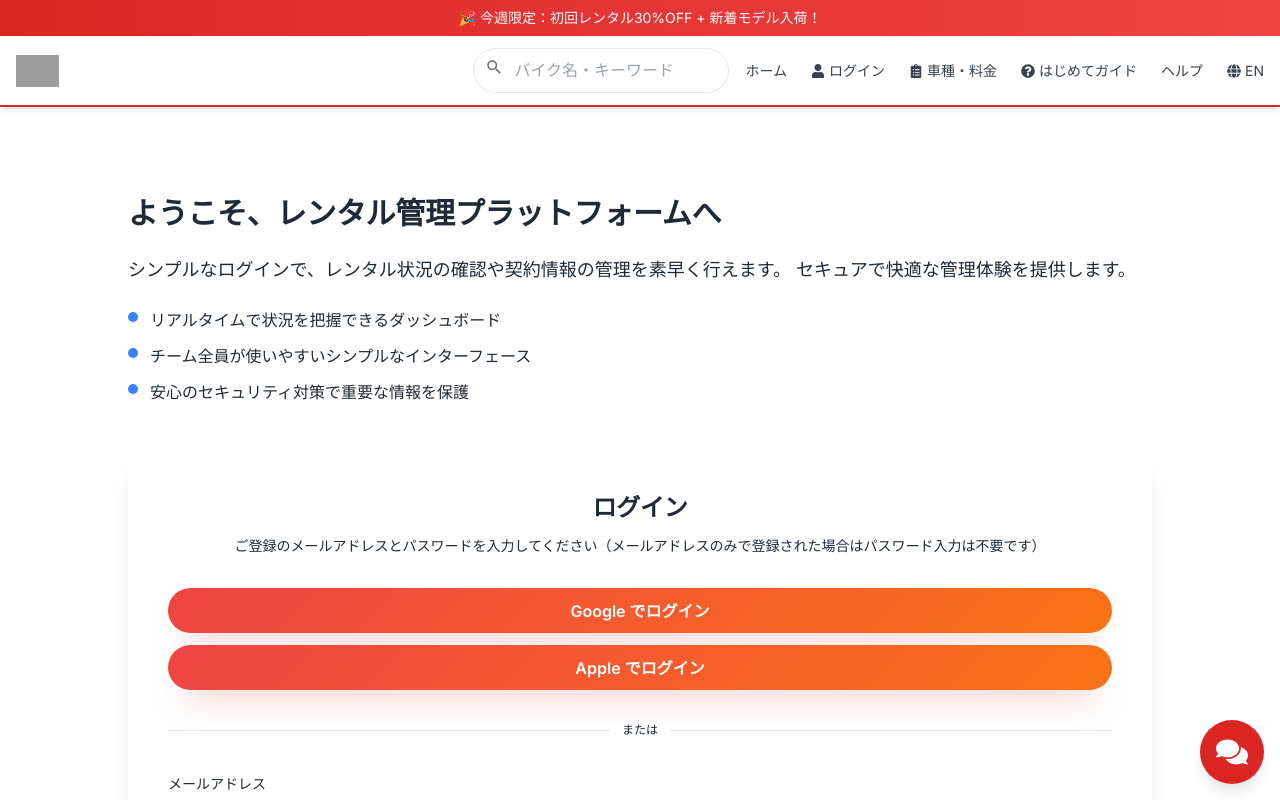
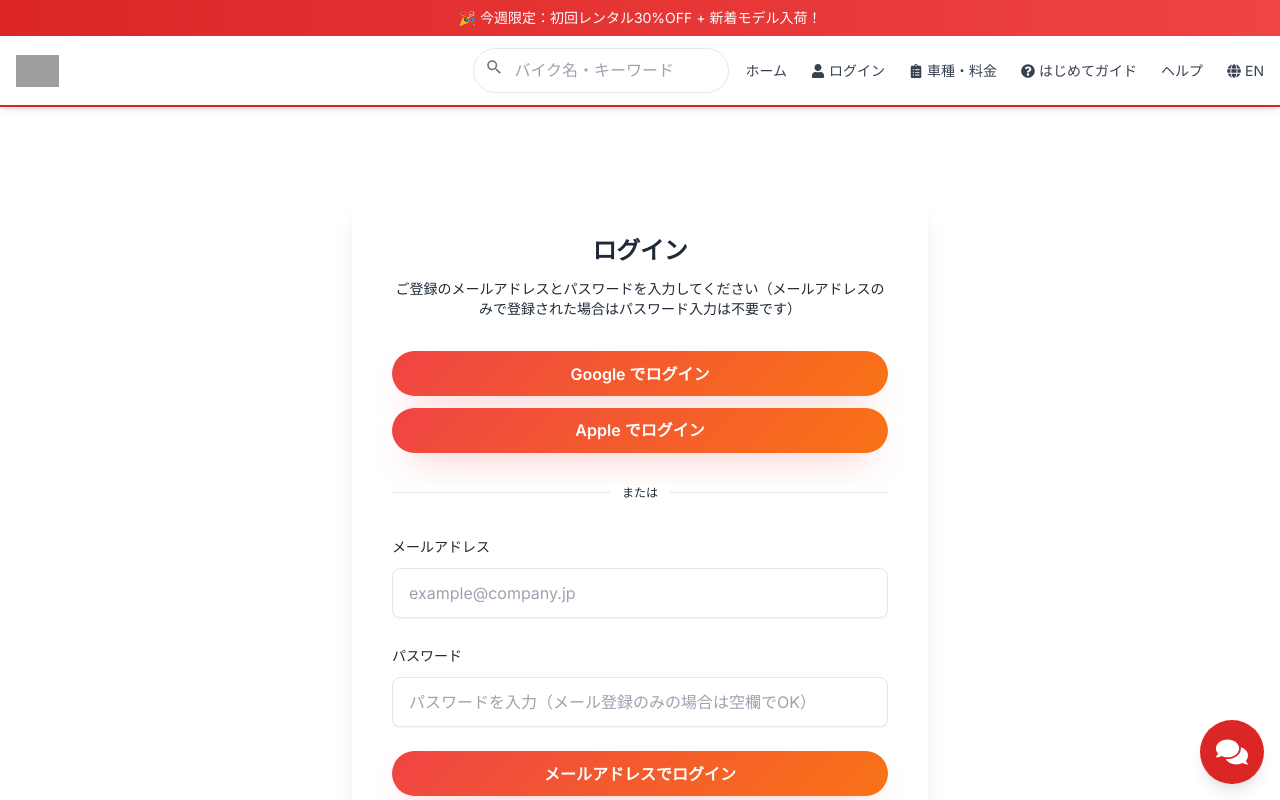
Before and after one commit to maruyamamasaya/yasukari, a Next.js app: page /login in a window 1280 px wide. Shown: the top 800 px of the page. Built offline with nearby package versions, Linux system fonts and the light colour scheme; grey boxes are pictures that could not be loaded.

Commit message:
Remove marketing copy from login page

```diff
--- a/pages/login.tsx
+++ b/pages/login.tsx
@@ -32,28 +32,7 @@ export default function LoginPage() {
         <title>ログイン</title>
       </Head>
       <main className="min-h-screen bg-gradient-to-br from-slate-100 via-white to-slate-50 flex items-center justify-center px-4 py-12">
-        <div className="w-full max-w-5xl mx-auto grid gap-12 md:grid-cols-[minmax(0,1fr),420px] items-center">
-          <section className="hidden md:block space-y-6 text-slate-700">
-            <h1 className="text-3xl font-bold text-slate-900">ようこそ、レンタル管理プラットフォームへ</h1>
-            <p className="text-lg leading-relaxed">
-              シンプルなログインで、レンタル状況の確認や契約情報の管理を素早く行えます。
-              セキュアで快適な管理体験を提供します。
-            </p>
-            <ul className="space-y-3 text-base">
-              <li className="flex items-start gap-3">
-                <span className="mt-1 h-2.5 w-2.5 rounded-full bg-blue-500" aria-hidden="true" />
-                <span>リアルタイムで状況を把握できるダッシュボード</span>
-              </li>
-              <li className="flex items-start gap-3">
-                <span className="mt-1 h-2.5 w-2.5 rounded-full bg-blue-500" aria-hidden="true" />
-                <span>チーム全員が使いやすいシンプルなインターフェース</span>
-              </li>
-              <li className="flex items-start gap-3">
-                <span className="mt-1 h-2.5 w-2.5 rounded-full bg-blue-500" aria-hidden="true" />
-                <span>安心のセキュリティ対策で重要な情報を保護</span>
-              </li>
-            </ul>
-          </section>
+        <div className="w-full max-w-xl mx-auto">
           <div className="bg-white shadow-xl rounded-2xl p-8 sm:p-10 w-full">
             <div className="mb-8 text-center space-y-2">
               <h2 className="text-2xl font-bold text-slate-900">ログイン</h2>
```
